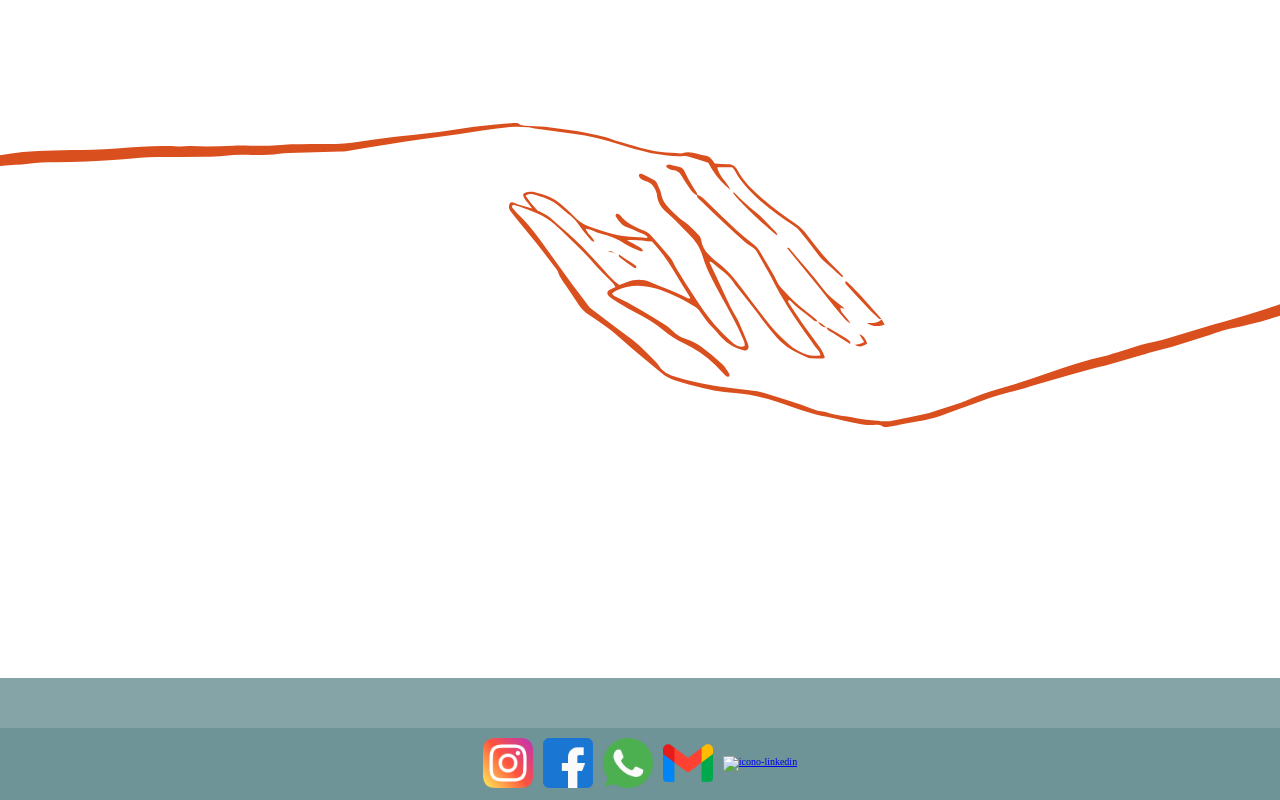
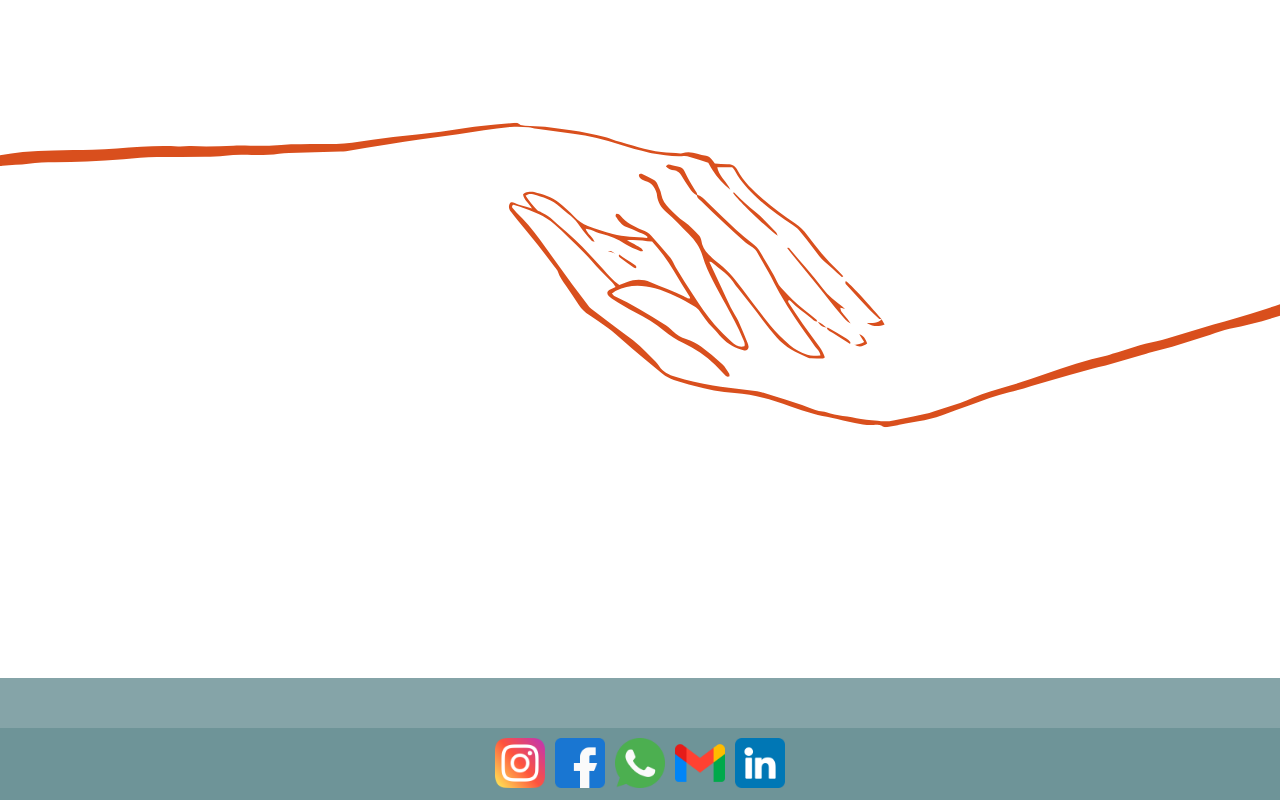
Before and after one commit to ignaciovalente/Comision54530, a website: page index.html in a window 1280 px wide. Shown: the part 2116-2916 px from the top of the page. Drawn offline with Linux system fonts and the light colour scheme.

Commit message:
icono-linkedin

```diff
--- a/index.html
+++ b/index.html
@@ -95,7 +95,7 @@
                 <a href="mailto:valegonzalez.200@gmail.com" title="gmail-icono">
                     <img class="gmail-icono" src="./assets/gmail.png" alt="icono-gmail"></a>
                 <a target="_blank" href="https://www.linkedin.com/in/valentina-gonz%C3%A1lez-glena-a3639118a" title="linkedin-icono">
-                    <img class="linkedin-icono" src="../Proyecto1/assets/linkedin.png" alt="icono-linkedin"></a>
+                    <img class="linkedin-icono" src="./assets/linkedin.png" alt="icono-linkedin"></a>
             </div>
         </footer>
     </main>
```
